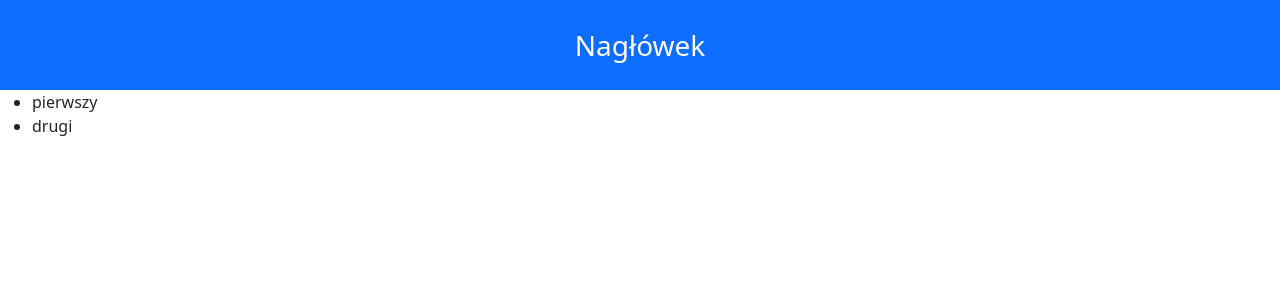
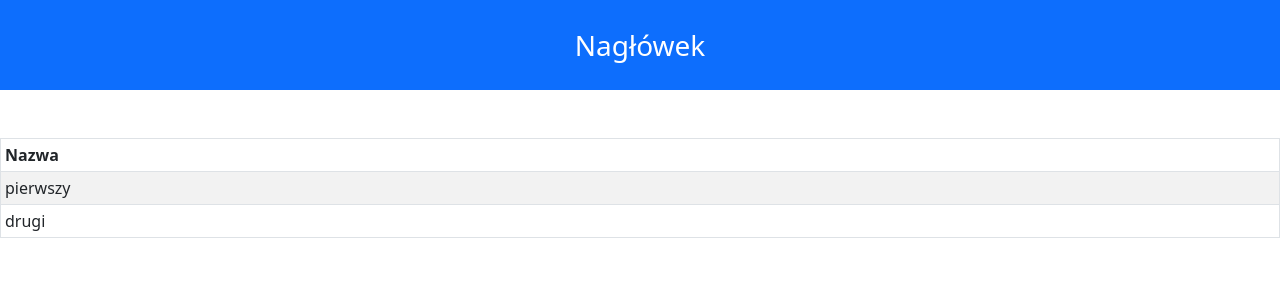
Before and after one commit to lukaszmn/szkolenie-angular, an Angular app in the folder todo/: page / in a window 1280 px wide. Shown: the top 300 px of the page. Built offline with nearby package versions, Linux system fonts and the light colour scheme.

Commit message:
lista - table

```diff
--- a/todo/src/app/app.component.html
+++ b/todo/src/app/app.component.html
@@ -2,6 +2,15 @@
   Nagłówek
 </div>
 
-<ul>
-  <li *ngFor="let item of list.list">{{ item }}</li>
-</ul>
+<table class="table table-striped table-bordered mt-5 table-sm">
+  <thead>
+    <tr>
+      <th>Nazwa</th>
+    </tr>
+  </thead>
+  <tbody>
+    <tr *ngFor="let item of list.list">
+      <td>{{item}}</td>
+    </tr>
+  </tbody>
+</table>
```
